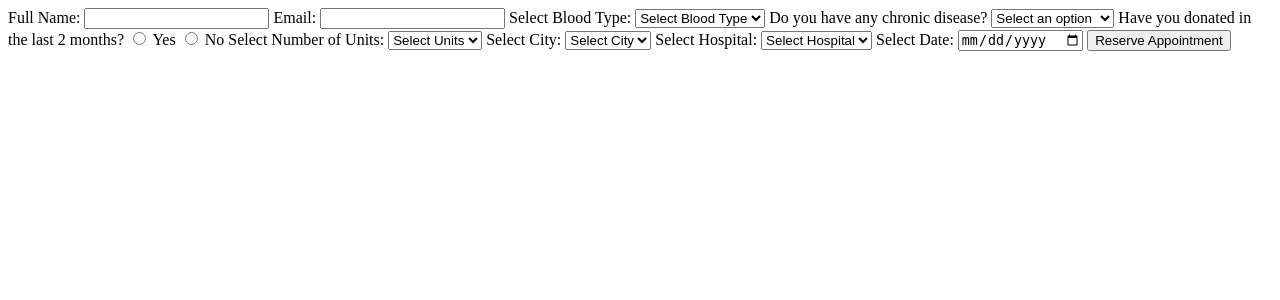
After one commit to kareem-hijjawi/blood_system, a Django app: page /dashboard/blood_donation/ in a window 1280 px wide. The commit adds this page. Shown: the top 300 px of the page. Run offline with Django 5.2, Linux system fonts and the light colour scheme.

Commit message:
add donation apointment for citizen dashboard

```diff
--- a/citizen_institute/citizen_dashboard/templates/citizen_dashboard/cdashboard.html
+++ b/citizen_institute/citizen_dashboard/templates/citizen_dashboard/cdashboard.html
@@ -44,7 +44,7 @@
 
 
 
-        <form action="/citizen/blood-donation/" method="GET">
+        <form action="{% url 'blood_donation_appointment' %}" method="GET">
             <button type="submit" class="option-btn">Reserve Appointment for Blood Donation</button>
         </form>
 
--- /dev/null
+++ b/citizen_institute/citizen_dashboard/templates/citizen_dashboard/donation_appointment.html
@@ -0,0 +1,129 @@
+<form method="POST" action="{% url 'blood_donation_appointment' %}">
+    {% csrf_token %}
+
+    <label for="citizen_name">Full Name:</label>
+    <input type="text" id="citizen_name" name="citizen_name" required>
+
+    <label for="email">Email:</label>
+    <input type="email" id="email" name="email" required>
+
+    <label for="blood_type">Select Blood Type:</label>
+    <select id="blood_type" name="blood_type" required>
+        <option value="">Select Blood Type</option>
+        <option value="A+">A+</option>
+        <option value="A-">A-</option>
+        <option value="B+">B+</option>
+        <option value="B-">B-</option>
+        <option value="AB+">AB+</option>
+        <option value="AB-">AB-</option>
+        <option value="O+">O+</option>
+        <option value="O-">O-</option>
+    </select>
+
+    <label for="chronic_disease">Do you have any chronic disease?</label>
+    <select id="chronic_disease" name="chronic_disease" required onchange="validateHealth()">
+        <option value="">Select an option</option>
+        <option value="heart disease">Heart Disease</option>
+        <option value="diabetic disease">Diabetic Disease</option>
+        <option value="cancer">Cancer</option>
+        <option value="asthma">Asthma</option>
+        <option value="hypertension">Hypertension</option>
+        <option value="other disease">Other Disease</option>
+        <option value="no">No</option>
+    </select>
+    <p id="health-warning" style="color: red; display: none;">You cannot donate due to health conditions.</p>
+
+    <label>Have you donated in the last 2 months?</label>
+    <input type="radio" id="donated_yes" name="donated_last_two_months" value="true" onchange="validateDonation()"> Yes
+    <input type="radio" id="donated_no" name="donated_last_two_months" value="false" onchange="validateDonation()"> No
+    <p id="donation-warning" style="color: red; display: none;">You cannot donate now. Minimum after 2 months.</p>
+
+    <label for="units">Select Number of Units:</label>
+    <select id="units" name="donation_units">
+        <option value="">Select Units</option>
+        <option value="1">1 Unit</option>
+        <option value="2">2 Units</option>
+        <option value="3">3 Units</option>
+    </select>
+
+    <label for="city">Select City:</label>
+    <select id="city" name="city" required onchange="updateHospitals()">
+        <option value="">Select City</option>
+        <option value="Amman">Amman</option>
+        <option value="Irbid">Irbid</option>
+        <option value="Aqaba">Aqaba</option>
+    </select>
+
+    <label for="hospital">Select Hospital:</label>
+    <select id="hospital" name="hospital" required>
+        <option value="">Select Hospital</option>
+    </select>
+
+    <label for="appointment_date">Select Date:</label>
+    <input type="date" id="appointment_date" name="appointment_date" required>
+
+    <button type="submit" id="submit-btn">Reserve Appointment</button>
+</form>
+
+<script>
+    const hospitalOptions = {
+        "Amman": ["Khalda Hospital", "Al Khalidi Hospital", "Jordan Hospital"],
+        "Irbid": ["Irbid Specialized Hospital", "Prince Rashid Hospital"],
+        "Aqaba": ["Aqaba Modern Hospital", "Islamic Hospital Aqaba"]
+    };
+
+    function updateHospitals() {
+        const city = document.getElementById("city").value;
+        const hospitalDropdown = document.getElementById("hospital");
+
+        hospitalDropdown.innerHTML = '<option value="">Select Hospital</option>';
+
+        if (city in hospitalOptions) {
+            hospitalOptions[city].forEach(hospital => {
+                const option = document.createElement("option");
+                option.value = hospital;
+                option.textContent = hospital;
+                hospitalDropdown.appendChild(option);
+            });
+        }
+    }
+
+    function validateDonation() {
+        const donatedYes = document.getElementById("donated_yes");
+        const warningMessage = document.getElementById("donation-warning");
+        const submitButton = document.getElementById("submit-btn");
+        const unitsDropdown = document.getElementById("units");
+
+        if (donatedYes.checked) {
+            warningMessage.style.display = "block";
+            submitButton.disabled = true;
+            unitsDropdown.disabled = true;
+        } else {
+            warningMessage.style.display = "none";
+            submitButton.disabled = false;
+            unitsDropdown.disabled = false;
+        }
+    }
+
+    function validateHealth() {
+        const chronicDisease = document.getElementById("chronic_disease").value;
+        const warningMessage = document.getElementById("health-warning");
+        const submitButton = document.getElementById("submit-btn");
+
+        if (["heart disease", "cancer", "hypertension"].includes(chronicDisease)) {
+            warningMessage.style.display = "block";
+            submitButton.disabled = true;
+        } else {
+            warningMessage.style.display = "none";
+            submitButton.disabled = false;
+        }
+    }
+</script>
+
+{% if messages %}
+    <ul>
+        {% for message in messages %}
+            <li>{{ message }}</li>
+        {% endfor %}
+    </ul>
+{% endif %}
--- a/citizen_institute/citizen_dashboard/urls.py
+++ b/citizen_institute/citizen_dashboard/urls.py
@@ -1,10 +1,11 @@
 from django.urls import path
 from .views import DashboardView
-from .views import BloodTypeCheckAPIView
+from .views import BloodTypeCheckAPIView,BloodDonationAppointmentView
 
 
 urlpatterns = [
     path('', DashboardView.as_view(), name='dashboard'),
     path('blood-type-check/', BloodTypeCheckAPIView.as_view(), name='blood_type_check_api'),
+    path('blood_donation/', BloodDonationAppointmentView.as_view(), name='blood_donation_appointment'),
 
 ]
--- a/citizen_institute/citizen_dashboard/views.py
+++ b/citizen_institute/citizen_dashboard/views.py
@@ -4,7 +4,12 @@ from django.views import View
 from django.views.generic import TemplateView
 from django.http import JsonResponse
 from rest_framework.views import APIView
-from .models import KhaldaHospitalAppointment
+from rest_framework.response import Response
+from rest_framework import status
+
+from .models import Hospital, KhaldaHospitalAppointment, BloodDonationAppointment
+
+from .serializers import BloodDonationAppointmentSerializer
 
 
 class DashboardView(TemplateView):
@@ -46,3 +51,61 @@ class BloodTypeCheckAPIView(APIView):
                 return JsonResponse({"error": "Only Khalda Hospital appointments are supported."}, status=400)
         else:
             return JsonResponse({"error": "Please fill all fields."}, status=400)
+
+
+
+
+class BloodDonationAppointmentView(APIView):
+    def get(self, request):
+        return render(request, "citizen_dashboard/donation_appointment.html")
+
+    def post(self, request):
+        city = request.POST.get('city')
+        hospital_name = request.POST.get('hospital')
+        citizen_name = request.POST.get('citizen_name')
+        email = request.POST.get('email')
+        appointment_date = request.POST.get('appointment_date')
+        blood_type = request.POST.get('blood_type')
+        chronic_disease = request.POST.get('chronic_disease')
+        donated_last_two_months = request.POST.get('donated_last_two_months', False)
+        donation_units = request.POST.get('donation_units', None)
+
+        # 🔹 Check if all required fields are provided
+        if not all([city, hospital_name, citizen_name, email, appointment_date, blood_type]):
+            return JsonResponse({"error": "Please fill all fields."}, status=400)
+
+
+        if hospital_name == "Khalda Hospital":
+            appointment = KhaldaHospitalAppointment.objects.create(
+                city=city,
+                citizen_name=citizen_name,
+                email=email,
+                appointment_date=appointment_date
+            )
+        else:
+            # 🔹 Fetch the hospital instance
+            hospital_instance = get_object_or_404(Hospital, name=hospital_name)
+
+            appointment = BloodDonationAppointment.objects.create(
+                citizen_name=citizen_name,
+                email=email,
+                city=city,
+                hospital=hospital_instance,
+                appointment_date=appointment_date,
+                blood_type=blood_type,
+                chronic_disease=chronic_disease,
+                donated_last_two_months=donated_last_two_months,
+                donation_units=donation_units
+            )
+
+        return JsonResponse({
+            "message": "Your blood donation appointment has been reserved successfully!",
+            "appointment": {
+                "id": appointment.id,
+                "city": appointment.city,
+                "hospital": hospital_name,  # ✅ Keep the hospital name in response
+                "citizen_name": appointment.citizen_name,
+                "email": appointment.email,
+                "appointment_date": str(appointment.appointment_date)
+            }
+        }, status=201)
--- a/citizen_institute/citizen_institute/urls.py
+++ b/citizen_institute/citizen_institute/urls.py
@@ -23,4 +23,5 @@ urlpatterns = [
     path('institute/', include('institute_dashboard.urls')),
     path('dashboard/', include('citizen_dashboard.urls')),
 
+
          ]
```
Also changed, not shown: citizen_institute/citizen_dashboard/models.py (+53 -0 lines), citizen_institute/citizen_dashboard/serializers.py (+22 -1 lines), citizen_institute/accounts/migrations/0001_initial.py, citizen_institute/accounts/migrations/0002_citizen_password_institute_password.py (deleted), citizen_institute/accounts/migrations/0003_alter_citizen_password_alter_institute_password.py (deleted), citizen_institute/accounts/migrations/0004_alter_citizen_password_alter_institute_password.py (deleted), citizen_institute/accounts/migrations/0005_alter_citizen_password_alter_institute_password.py (deleted), citizen_institute/accounts/migrations/0006_citizen_phone_number_alter_institute_phone_number.py (deleted), citizen_institute/accounts/migrations/0007_alter_citizen_address_alter_citizen_blood_type_and_more.py (deleted), citizen_institute/accounts/migrations/0008_alter_citizen_phone_number.py (deleted), citizen_institute/accounts/migrations/0009_alter_citizen_phone_number.py (deleted), citizen_institute/citizen_dashboard/migrations/0002_blooddonationappointment.py (added), citizen_institute/citizen_dashboard/migrations/0003_hospital_alter_blooddonationappointment_hospital.py (added).
